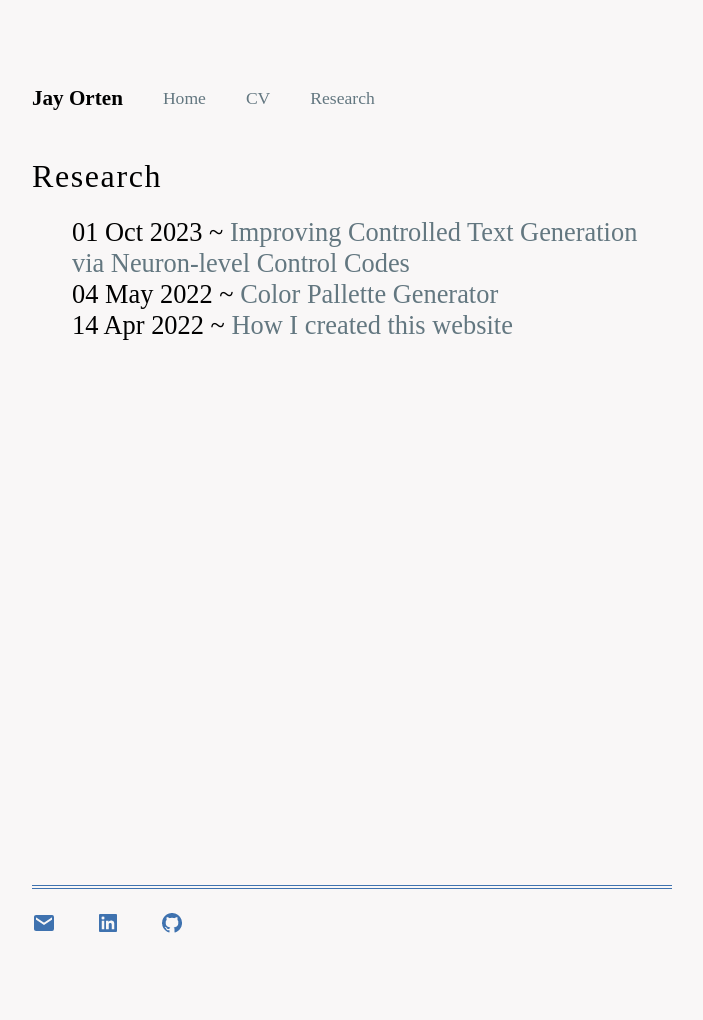
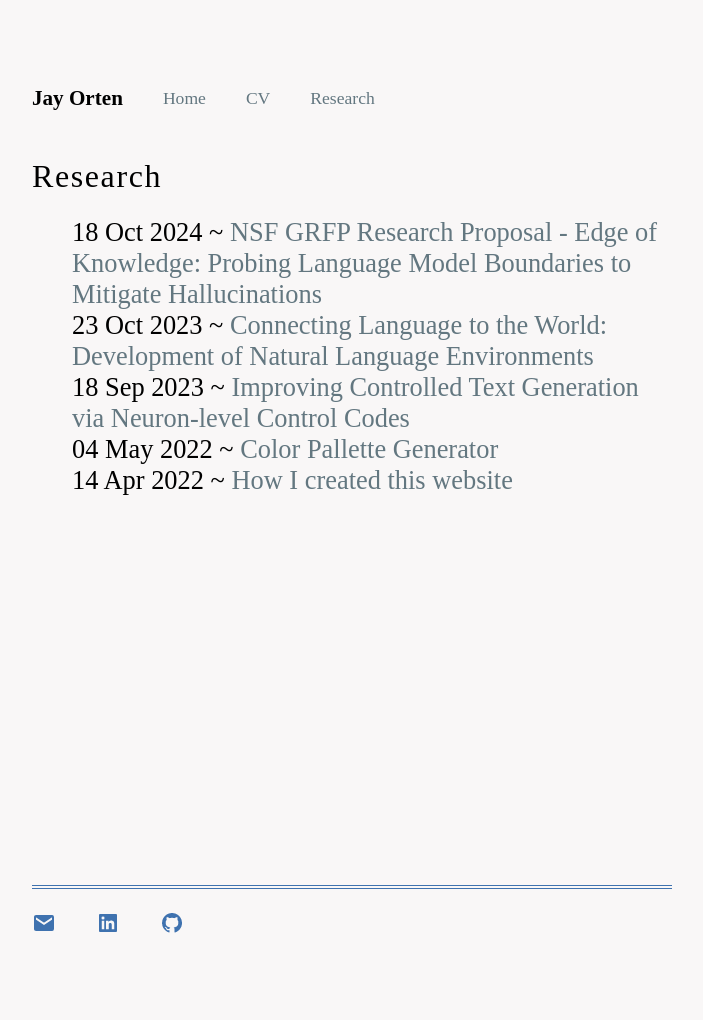
Before and after one commit to JayOrten/jayorten.github.io, a Jekyll site: the page built from blog/index.html, in a window 1280 px wide. Shown: the whole page, without its empty margins (288-991 px from the left). Built offline with Jekyll 4.4.1, drawn with Linux system fonts in a browser that asks for light colours.

Commit message:
add updates

```diff
--- a/_posts/2023-10-01-improving-controlled-text-generation.md
+++ b/_posts/2023-09-18-improving-controlled-text-generation.md
@@ -1,7 +1,7 @@
 ---
 layout: post
 title: "Improving Controlled Text Generation via Neuron-level Control Codes"
-date: 2023-10-01
+date: 2023-09-18
 ---
 
 ---
--- /dev/null
+++ b/_posts/2023-10-23-connecting-language-to-the-world.md
@@ -0,0 +1,13 @@
+---
+layout: post
+title: "Connecting Language to the World: Development of Natural Language Environments"
+date: 2023-10-23
+---
+
+---
+
+# [PDF]({{ site.url }}/assets/pdfs/Connecting_Language_to_the_World__Development_of_Natural_Language_Environments.pdf)
+
+## Abstract:
+
+Generally, artificial agents can only successfully navigate a system insofar as they have some degree of understanding of the system. This understanding can be perceived as a world model. Determining whether or not language models have the ability to develop and act within a world model is significant because it determines how we react to and utilize language models. We explore ways to test the possibility of world models, and how language models may be able to establish world models via the development of natural language environments. Furthermore, we propose specific research directions for these objectives.
--- /dev/null
+++ b/_posts/2024-10-18-nsf-grfp-research-proposal.md
@@ -0,0 +1,9 @@
+---
+layout: post
+title: "NSF GRFP Research Proposal - Edge of Knowledge: Probing Language Model Boundaries to Mitigate Hallucinations"
+date: 2024-10-18
+---
+
+---
+
+# [PDF]({{ site.url }}/assets/pdfs/Edge_of_Knowledge_Probing_Language_Model_Boundaries_to_Mitigate_Hallucinations.pdf)
```
Also changed, not shown: 2 other files.
